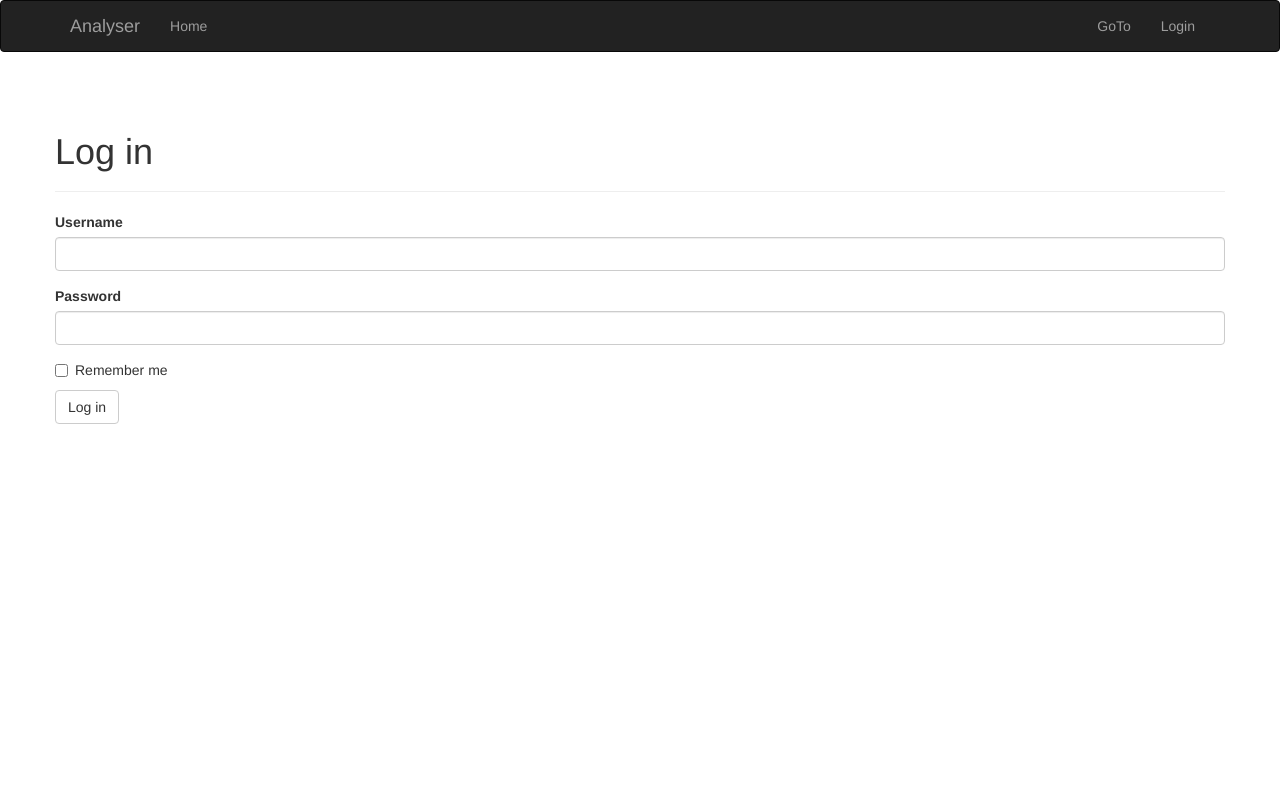
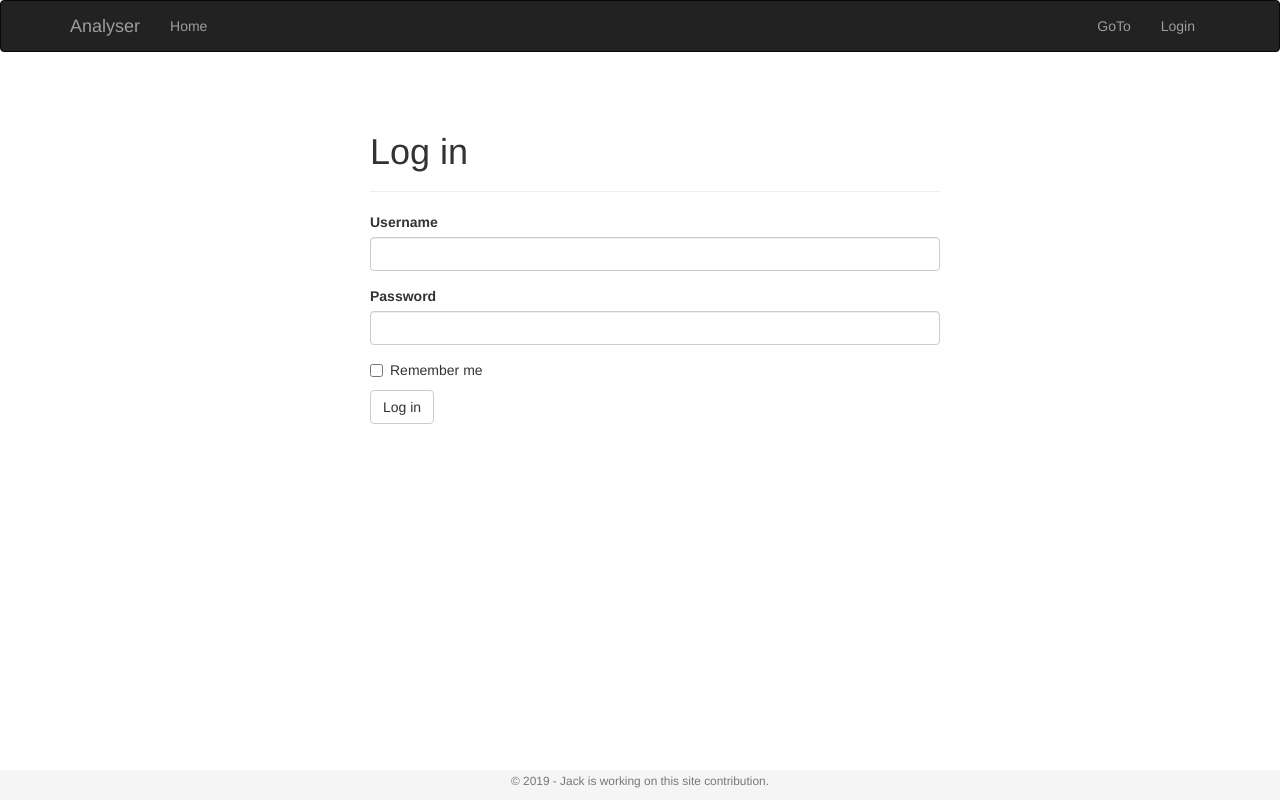
Before and after one commit to jack-zheng/analyser, a Flask app: page /auth/login in a window 1280 px wide. Run offline with Flask 2, Linux system fonts and the light colour scheme; some libraries are stand-ins or nearby versions.

Commit message:
custom bash template and css

```diff
--- a/app/blueprints/auth.py
+++ b/app/blueprints/auth.py
@@ -21,9 +21,10 @@ def login():
         remember = form.remember.data
         admin = Admin.query.first()
         if admin:
-            if username == admin.username and admin.validate_password(password):
+            if username == admin.username and \
+                    admin.validate_password(password):
                 login_user(admin, remember)
-                flash('Welcome back.' 'info')
+                flash('Welcome back.', 'info')
                 return redirect_back()
             flash('Invalid username or password.', 'warning')
         else:
--- a/app/blueprints/playground.py
+++ b/app/blueprints/playground.py
@@ -28,3 +28,9 @@ def show_time():
 def show_flash():
     flash(u'Invalid password provided', 'error')
     return render_template('playground/flash.html')
+
+
+@playground_bp.route('/jinja', methods=['GET'])
+def test_jinja():
+    flash(u'Invalid password provided', 'error')
+    return render_template('playground/jinja.html')
--- a/app/forms.py
+++ b/app/forms.py
@@ -23,7 +23,9 @@ class UpdateForm(FlaskForm):
 
 
 class LoginForm(FlaskForm):
-    username = StringField('Username', validators=[DataRequired(), Length(1, 20)])
-    password = PasswordField('Password', validators=[DataRequired(), Length(1, 128)])
+    username = StringField(
+        'Username', validators=[DataRequired(), Length(1, 20)])
+    password = PasswordField(
+        'Password', validators=[DataRequired(), Length(1, 128)])
     remember = BooleanField('Remember me')
     submit = SubmitField('Log in')
--- a/app/static/css/example.css
+++ /dev/null
@@ -1,6 +0,0 @@
-body {
-  font-family: Arial, Verdana, sans-serif;}
-h1, h2 {
-  color: #ee3e80;}
-p{
-color: #665544;}
--- /dev/null
+++ b/app/static/css/style.css
@@ -0,0 +1,8 @@
+.footer {
+    position: absolute;
+    bottom: 0;
+    width: 100%;
+    /* Set the fixed height of the footer here */
+    height: 30px;
+    background-color: #f5f5f5;
+  }
--- a/app/templates/auth/login.html
+++ b/app/templates/auth/login.html
@@ -4,15 +4,7 @@
 {% block title %}Login{% endblock %}
 
 {% block content %}
-
-    {% for category, message in get_flashed_messages(with_categories=True) %}
-    <div class="alert alert-{{ category }}" role="alert">
-            <button type="button" class="close" data-dismiss="alert">&times;</button>
-            {{ message }}
-    </div>
-    {% endfor %}
-
-    <div class="container h-100">
+    <div class="container h-100 col-md-6 col-md-offset-3">
         <div class="row h-100 page-header justify-content-center align-items-center">
             <h1>Log in</h1>
         </div>
--- a/app/templates/base.html
+++ b/app/templates/base.html
@@ -1,8 +1,26 @@
-{% extends "bootstrap/base.html"  %}
+{% block doc -%}
+<!DOCTYPE html>
+<html{% block html_attribs %}{% endblock html_attribs %}>
+    {%- block html %}
 
-{% block title %}Flask{% endblock %}
+    <head>
+        {%- block head %}
+        <title>{% block title %}{{title|default}}{% endblock title %}</title>
 
-<body>
+        {%- block metas %}
+        <meta name="viewport" content="width=device-width, initial-scale=1.0">
+        {%- endblock metas %}
+
+        {%- block styles %}
+        <!-- Bootstrap -->
+        <link href="{{bootstrap_find_resource('css/bootstrap.css', cdn='bootstrap')}}" rel="stylesheet">
+        <link rel="stylesheet" href="{{ url_for('static', filename='css/style.css') }}" type="text/css">
+        {%- endblock styles %}
+        {%- endblock head %}
+    </head>
+
+    <body{% block body_attribs %}{% endblock body_attribs %}>
+        {% block body -%}
         {% block navbar %}
         <div class="navbar navbar-inverse" role="navigation">
             <div class="container">
@@ -22,7 +40,8 @@
 
                     <ul class="nav navbar-nav navbar-right">
                         <li class="nav-item dropdown">
-                        <a class="nav-link dropdown-toggle" href="#" id="navbarDropdown" role="button" data-toggle="dropdown" aria-haspopup="true" aria-expanded="false">
+                            <a class="nav-link dropdown-toggle" href="#" id="navbarDropdown" role="button"
+                                data-toggle="dropdown" aria-haspopup="true" aria-expanded="false">
                                 GoTo
                             </a>
                             <div class="dropdown-menu pull-left">
@@ -42,13 +61,40 @@
         </div>
         {% endblock navbar %}
 
-{% block content %}
+        <div class="container">
+            {% for category, message in get_flashed_messages(with_categories=True) %}
+            <div class="alert alert-{{ category }}" role="alert">
+                <button type="button" class="close" data-dismiss="alert">&times;</button>
+                {{ message }}
+            </div>
+            {% endfor %}
+            <div class="container">
+                {% block content %}{% endblock content %}
+            </div>
+        </div>
+
+        {% block footer %}
+        <footer class="footer navbar-fixed-bottom">
+            <div class="container">
+                <p class="text-muted text-center">
+                    <small>
+                        &copy; 2019 - Jack is working on this site contribution.
+                    </small>
+                </p>
+            </div>
+
+        </footer>
         {% endblock %}
-</body>
 
         {% block scripts %}
-    <script type="text/javascript" src="{{ url_for('static', filename='js/jquery-3.3.1.js') }}"></script>
-    <script type="text/javascript" src="{{ url_for('static', filename='js/bootstrap.min.js') }}"></script>
+        <script src="{{bootstrap_find_resource('jquery.js', cdn='jquery')}}"></script>
+        <script src="{{bootstrap_find_resource('js/bootstrap.js', cdn='bootstrap')}}"></script>
         {{ moment.include_moment(local_js=url_for('static', filename='js/moment-with-locales.min.js')) }}
         {{ moment.locale('zh-cn') }}
         {% endblock %}
+        {%- endblock body %}
+        </body>
+        {%- endblock html %}
+
+        </html>
+        {% endblock doc -%}
```
Also changed, not shown: IssueTrack.md (+1 -0 lines), app/templates/playground/jinja.html (added, +12 -0 lines), app/templates/playground/jinjabase.html (added, +20 -0 lines). Lines whose indentation alone changed are shown as unchanged.
